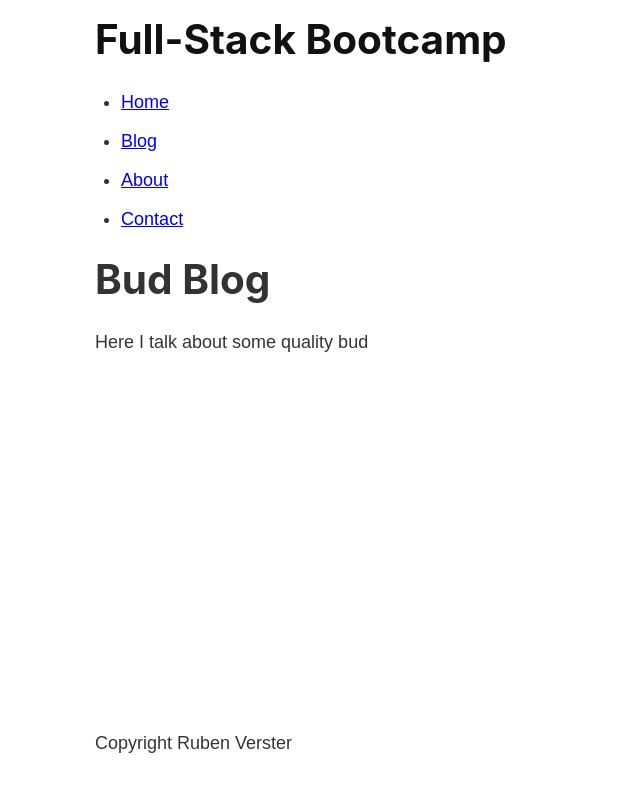
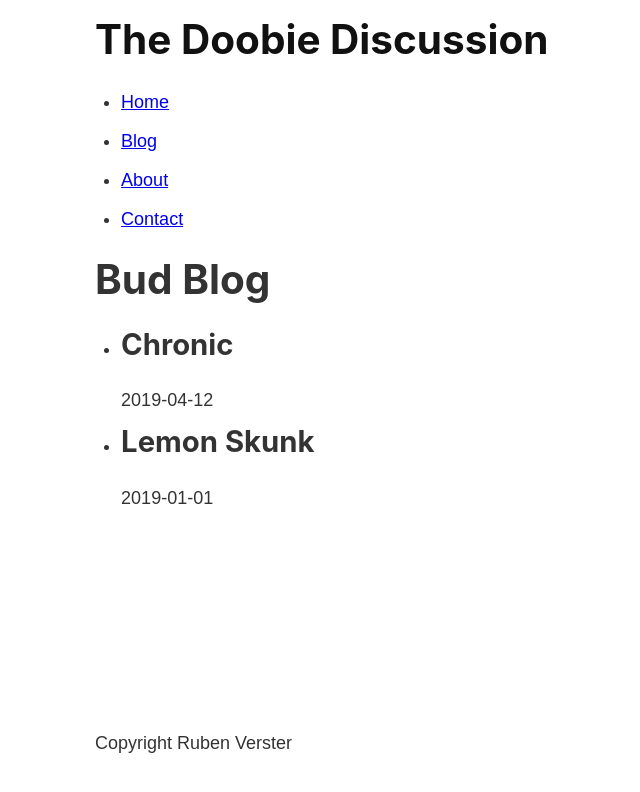
Before and after one commit to RubenVerster/great-gatsby-bootcamp, a Gatsby site: page /blog in a window 1280 px wide. Shown: the whole page, without its empty margins (188-828 px from the left). Built offline with nearby package versions, Linux system fonts and the light colour scheme; Gatsby itself is replaced by a stand-in of ours.

Commit message:
queries added for dynamic data generation

```diff
--- a/gatsby-config.js
+++ b/gatsby-config.js
@@ -7,7 +7,7 @@
 module.exports = {
   /* Your site config here */
   siteMetadata: {
-    title: "Full-Stack Bootcamp",
+    title: "The Doobie Discussion",
     author: "Ruben Verster",
   },
   plugins: [
@@ -19,5 +19,8 @@ module.exports = {
       resolve: "gatsby-source-filesystem",
       options: { name: "src", path: `${__dirname}/src/` },
     },
+    {
+      resolve: `gatsby-transformer-remark`,
+    },
   ],
 }
--- a/package.json
+++ b/package.json
@@ -17,6 +17,7 @@
     "gatsby": "^2.18.12",
     "gatsby-plugin-sass": "^2.1.26",
     "gatsby-source-filesystem": "^2.1.46",
+    "gatsby-transformer-remark": "^2.6.48",
     "node-sass": "^4.13.0",
     "react": "^16.12.0",
     "react-dom": "^16.12.0"
--- a/src/pages/blog.js
+++ b/src/pages/blog.js
@@ -1,10 +1,40 @@
 import React from "react"
 import Layout from "../pages/components/Layout"
+import { graphql, useStaticQuery } from "gatsby"
+
 const BlogPage = () => {
+  //GraphQL query code
+  //tag template literal
+  //this pulls info from gatsby-config.js
+
+  const data = useStaticQuery(graphql`
+    query getPosts {
+      allMarkdownRemark {
+        edges {
+          node {
+            frontmatter {
+              title
+              date
+            }
+          }
+        }
+      }
+    }
+  `)
+
   return (
     <Layout>
       <h1>Bud Blog</h1>
-      <p>Here I talk about some quality bud</p>
+      <ul>
+        {data.allMarkdownRemark.edges.map(edge => {
+          return (
+            <li>
+              <h2>{edge.node.frontmatter.title}</h2>
+              <p>{edge.node.frontmatter.date}</p>
+            </li>
+          )
+        })}
+      </ul>
     </Layout>
   )
 }
--- /dev/null
+++ b/src/posts/chronic.md
@@ -0,0 +1,12 @@
+---
+title: "Chronic"
+date: "2019-04-12"
+---
+
+I just launched a new bootcamp!
+
+##Topics Covered
+
+1. Gatsby
+2. GraphQL
+3. React
--- /dev/null
+++ b/src/posts/northernlights.md
@@ -0,0 +1,6 @@
+---
+title: "Lemon Skunk"
+date: "2019-01-01"
+---
+
+Lets get React under the knee!
```
Also changed, not shown: src/posts/gatsby.md (deleted), src/posts/react.md (deleted), 2 other files.
